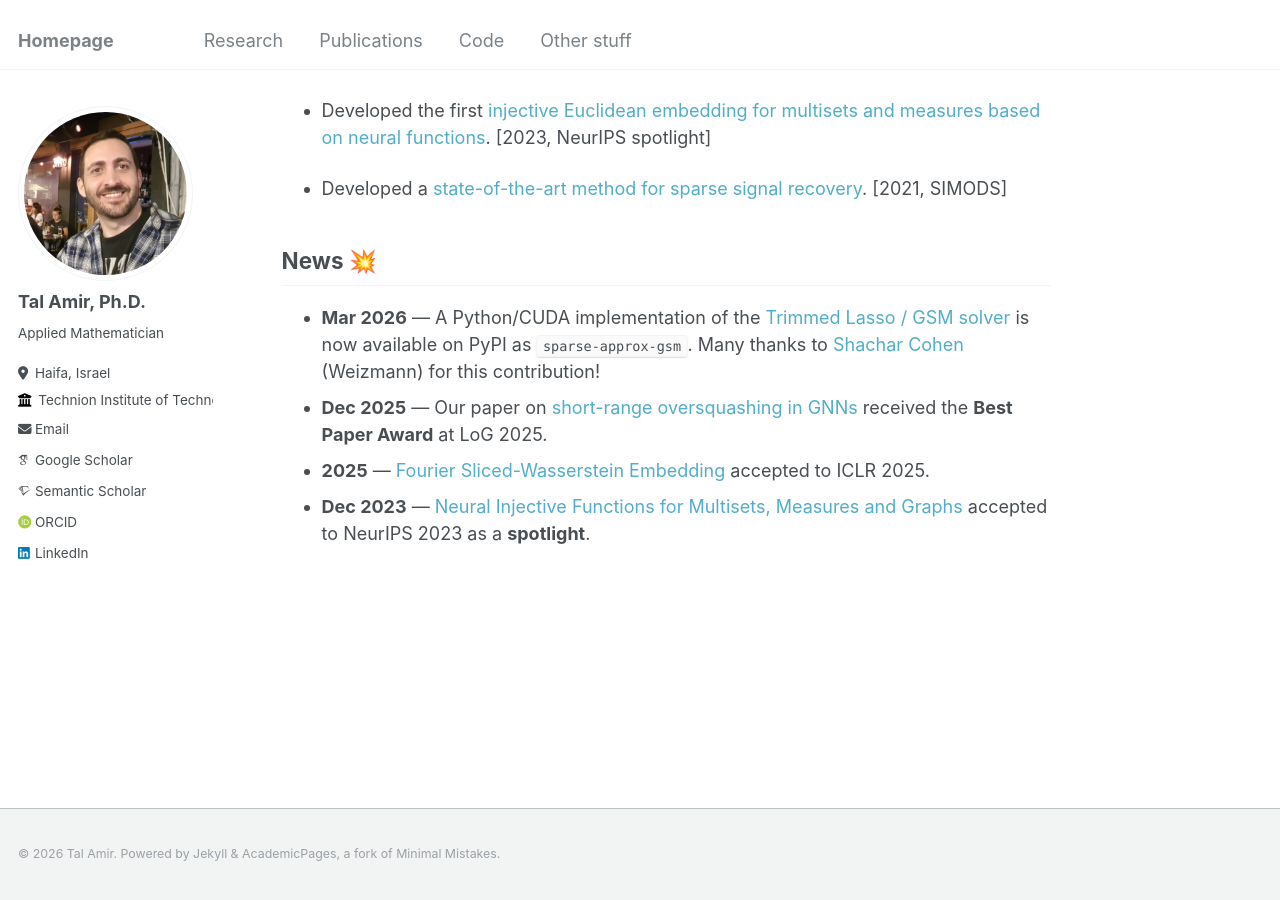
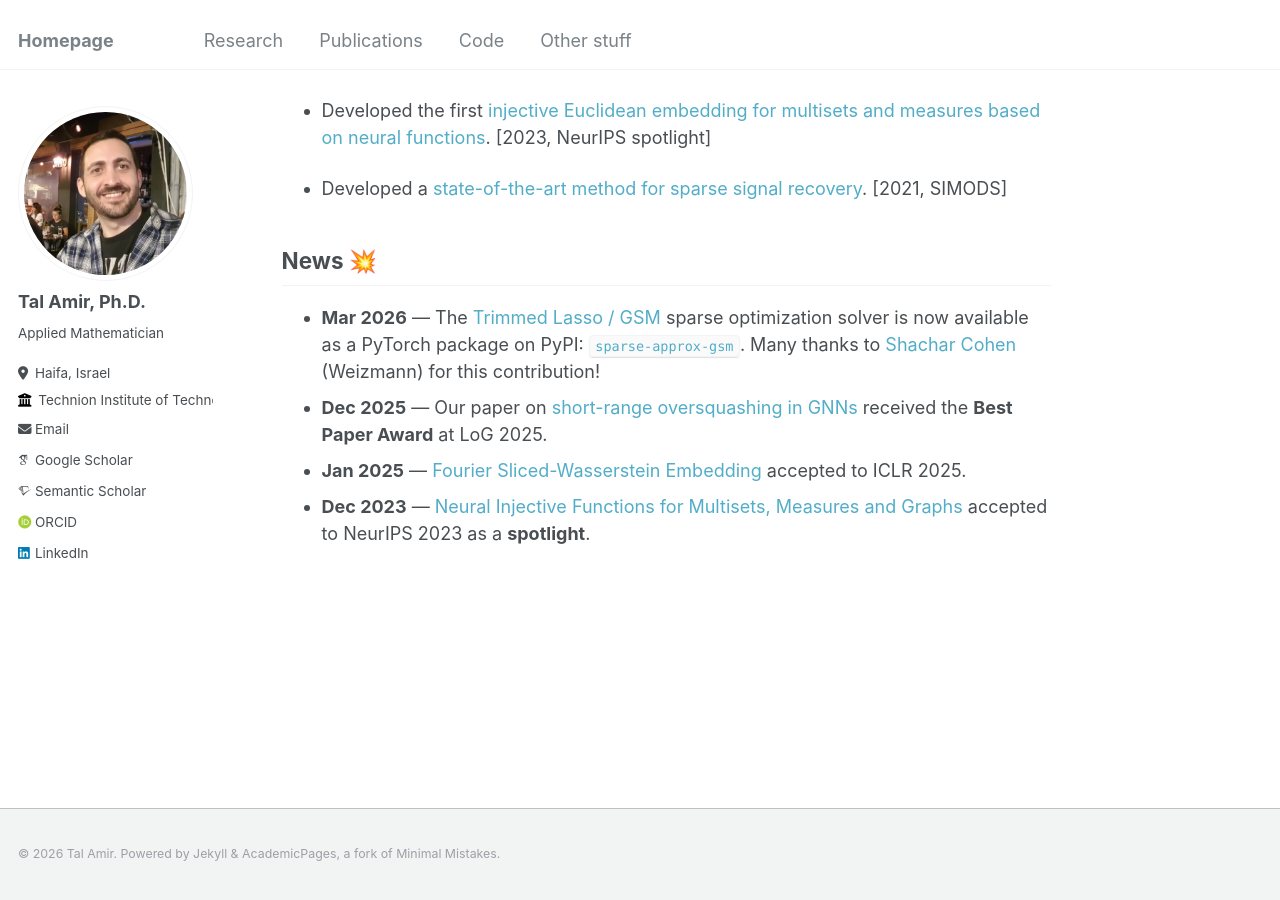
Before and after one commit to tal-amir/tal-amir.github.io, a Jekyll site: the page built from _pages/about.md, in a window 1280 px wide and 900 px high, scrolled down 648 px. Built offline with Jekyll 4.4.1, drawn with Linux system fonts in a browser that asks for light colours; some web fonts are replaced.

```diff
--- a/_pages/about.md
+++ b/_pages/about.md
@@ -27,9 +27,9 @@
 
 ## News 💥
 
-- **Mar 2026** — A Python/CUDA implementation of the [Trimmed Lasso / GSM solver](https://pypi.org/project/sparse-approx-gsm/) is now available on PyPI as `sparse-approx-gsm`. Many thanks to [Shachar Cohen](https://github.com/Shaharcohe) (Weizmann) for this contribution!
+- **Mar 2026** — The [Trimmed Lasso / GSM](https://tal-amir.github.io/publication/2021-09%20The%20Trimmed%20Lasso) sparse optimization solver is now available as a PyTorch package on PyPI: [`sparse-approx-gsm`](https://pypi.org/project/sparse-approx-gsm/). Many thanks to [Shachar Cohen](https://github.com/Shaharcohe) (Weizmann) for this contribution!
 - **Dec 2025** — Our paper on [short-range oversquashing in GNNs](https://tal-amir.github.io/publication/2025-12%20Short-Range%20Oversquashing) received the **Best Paper Award** at LoG 2025.
-- **2025** — [Fourier Sliced-Wasserstein Embedding](https://tal-amir.github.io/publication/2024-05%20Fourier%20Sliced-Wasserstein%20Embedding) accepted to ICLR 2025.
+- **Jan 2025** — [Fourier Sliced-Wasserstein Embedding](https://tal-amir.github.io/publication/2024-05%20Fourier%20Sliced-Wasserstein%20Embedding) accepted to ICLR 2025.
 - **Dec 2023** — [Neural Injective Functions for Multisets, Measures and Graphs](https://tal-amir.github.io/publication/2023-12%20Neural%20Injective%20Functions) accepted to NeurIPS 2023 as a **spotlight**.
 
 <!--
```
